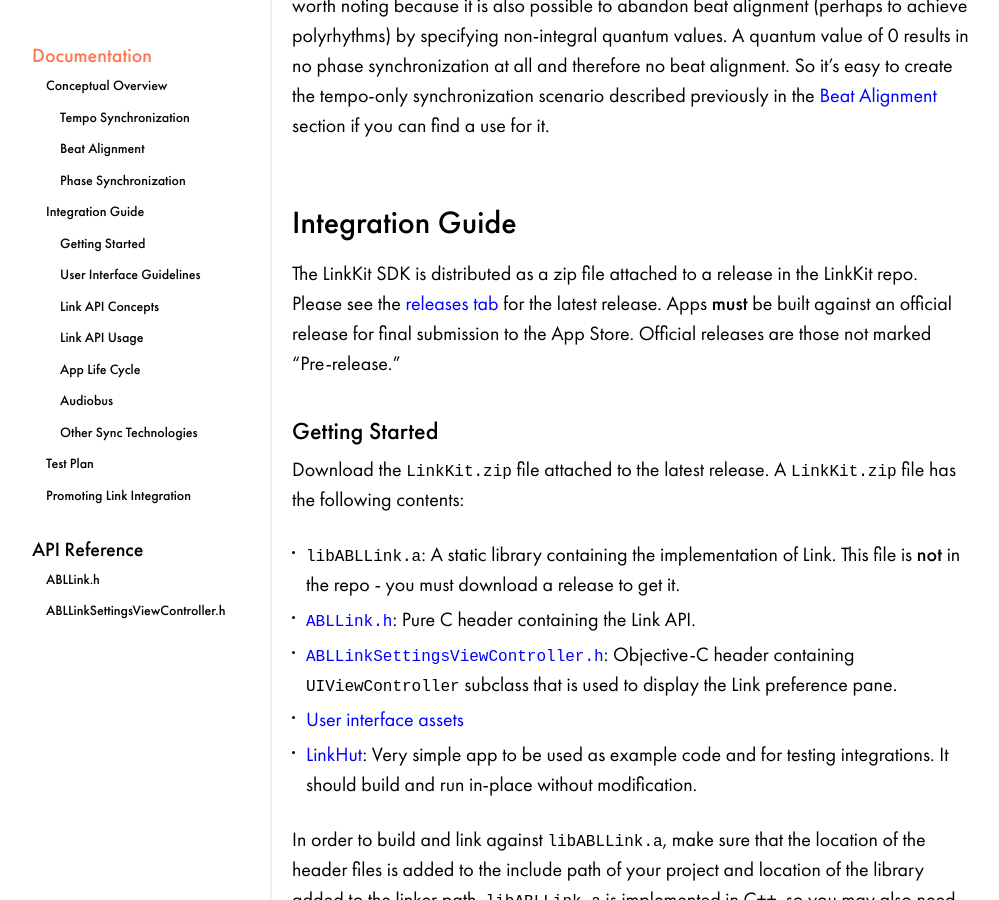
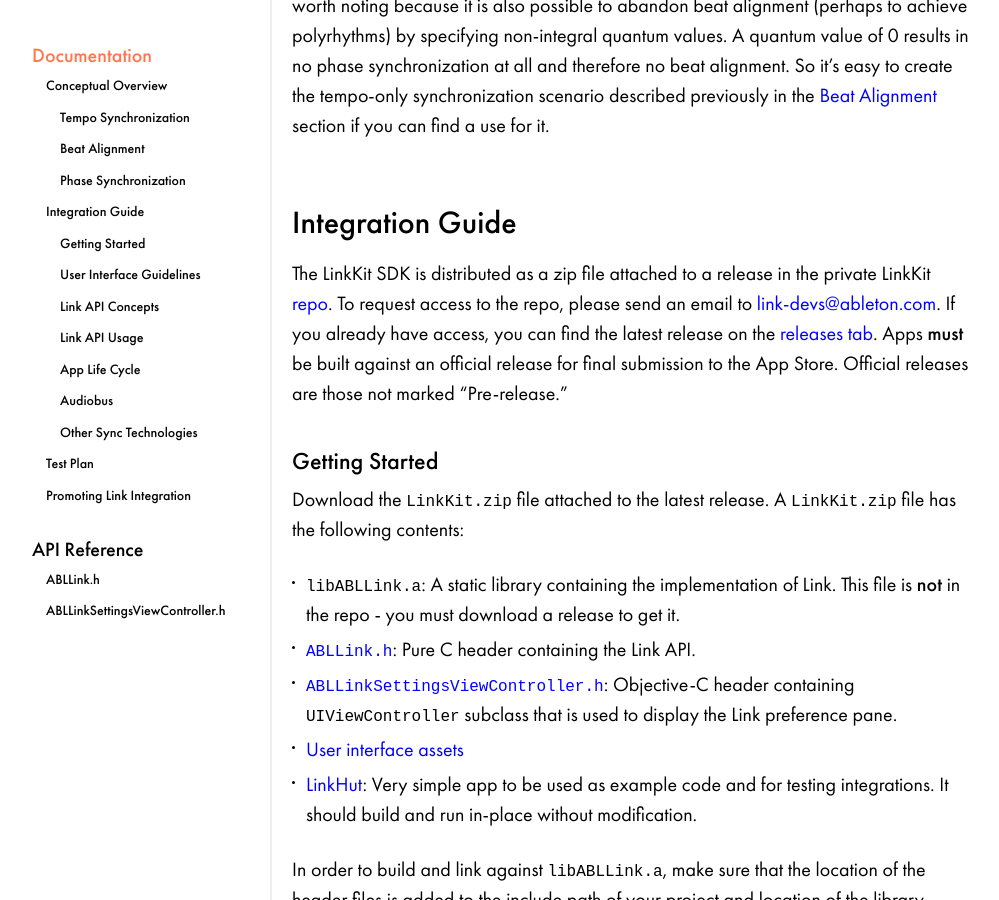
Before and after one commit to Ableton/ableton.github.io, a Jekyll site: the page built from linkkit/index.md, in a window 1280 px wide and 900 px high, scrolled down 3750 px. Shown: the whole window, without its empty margins (8-1007 px from the left). Built offline with Jekyll 4.4.1, drawn with Linux system fonts in a browser that asks for light colours.

Commit message:
Mention repo access process in integration section
In case the reader has jumped straight to this section and has not
read the introduction.

```diff
--- a/linkkit/index.md
+++ b/linkkit/index.md
@@ -52,7 +52,7 @@ A final note on phase synchronization: notice that it is more fundamental than b
 
 ## Integration Guide
 
-The LinkKit SDK is distributed as a zip file attached to a release in the LinkKit repo. Please see the [releases tab](https://github.com/Ableton/LinkKit/releases) for the latest release. Apps **must** be built against an official release for final submission to the App Store. Official releases are those not marked "Pre-release."
+The LinkKit SDK is distributed as a zip file attached to a release in the private LinkKit [repo](https://github.com/Ableton/LinkKit). To request access to the repo, please send an email to [link-devs@ableton.com](mailto:link-devs@ableton.com). If you already have access, you can find the latest release on the [releases tab](https://github.com/Ableton/LinkKit/releases). Apps **must** be built against an official release for final submission to the App Store. Official releases are those not marked "Pre-release."
 
 ### Getting Started
 
```
